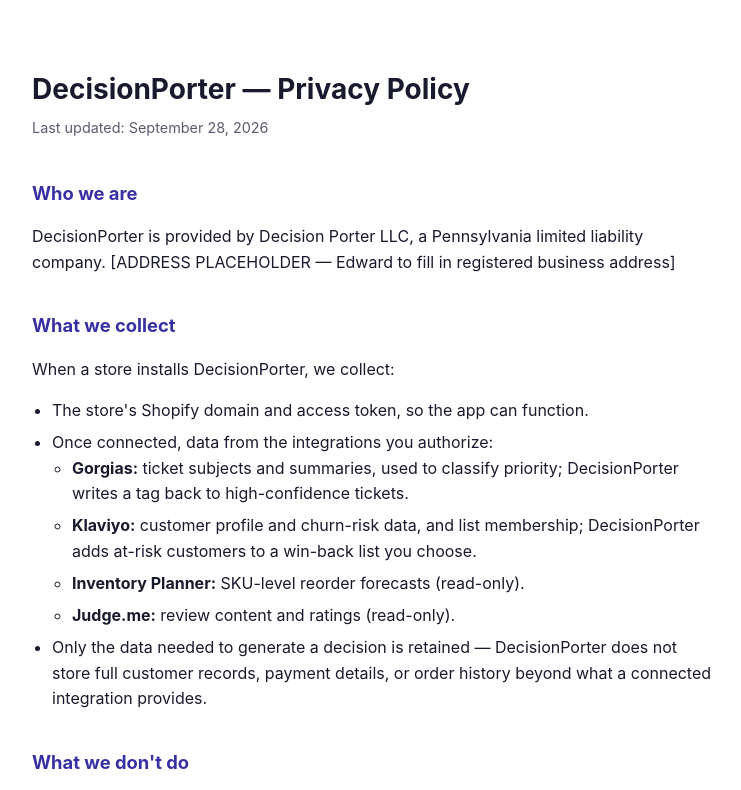
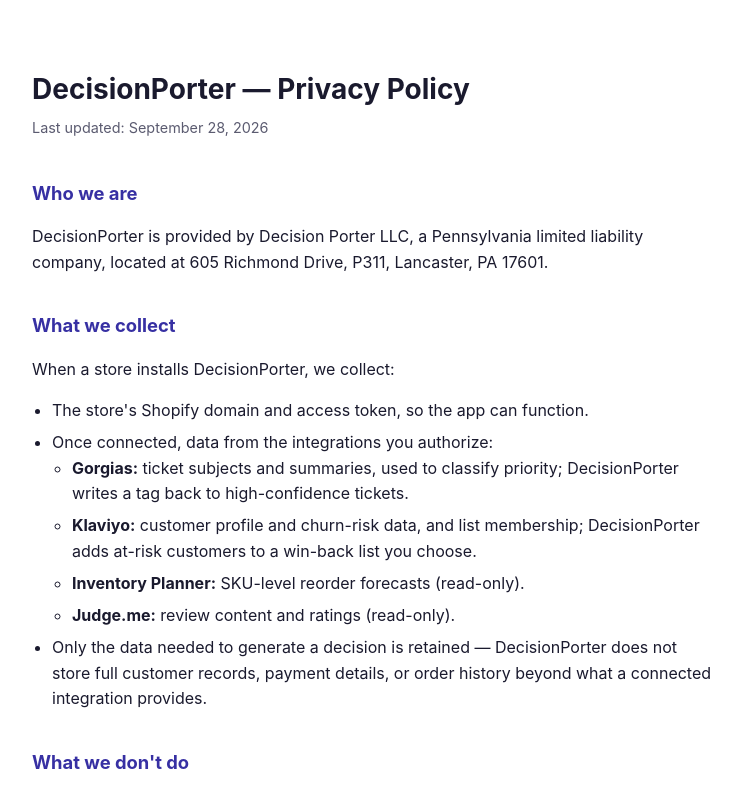
Before and after one commit to emfvr1-collab/decisionporter-app, a website: page public/privacy-policy.html in a window 1280 px wide. Shown: the top 790 px of the page, without its empty margins (268-1009 px from the left). Drawn offline with Linux system fonts and the light colour scheme.

Commit message:
Fix privacy policy: insert real business address

```diff
--- a/public/privacy-policy.html
+++ b/public/privacy-policy.html
@@ -53,7 +53,7 @@
   <div class="updated">Last updated: September 28, 2026</div>
 
   <h2>Who we are</h2>
-  <p>DecisionPorter is provided by Decision Porter LLC, a Pennsylvania limited liability company. [ADDRESS PLACEHOLDER — Edward to fill in registered business address]</p>
+  <p>DecisionPorter is provided by Decision Porter LLC, a Pennsylvania limited liability company, located at 605 Richmond Drive, P311, Lancaster, PA 17601.</p>
 
   <h2>What we collect</h2>
   <p>When a store installs DecisionPorter, we collect:</p>
```
